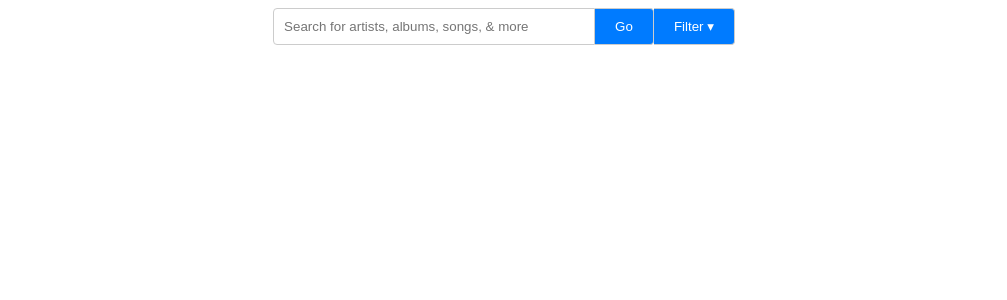
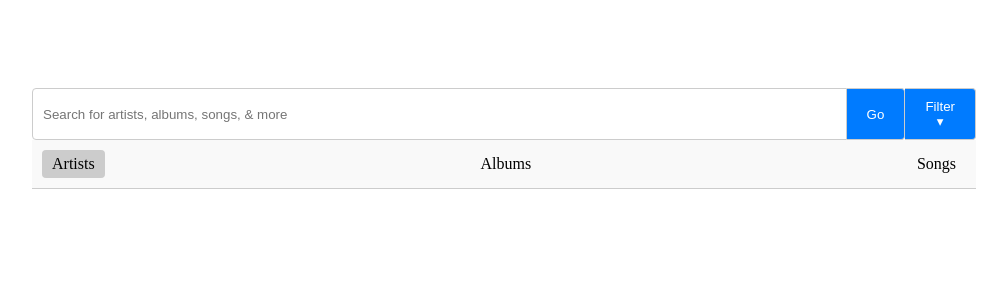
Before and after one commit to michaelshumshum/cse412-project, a Flask app: template templates/home.html in a window 1280 px wide. Shown: the top 300 px of the page, without its empty margins (136-1143 px from the left). Run offline with Flask 3, Linux system fonts and the light colour scheme; the template is opened without the code that fills it, so the values that code supplies are empty; some libraries are stand-ins or nearby versions.

Commit message:
first draft

```diff
--- a/main.py
+++ b/main.py
@@ -1,7 +1,6 @@
 from flask import Flask, abort, request
 from flask.templating import render_template
 from pony.orm import db_session
-import psycopg2
 
 import db
 from db.db import Album, Artist, Song
@@ -12,55 +11,74 @@ app.wsgi_app = db.db_session(app.wsgi_app)
 
 db.operations.create_countries()
 
-#added connection in main,
-#to store keywords collected from user when interacting with site
-conn = psycopg2.connect(
-    dbname = 'testname',
-    user = 'testuser',
-    password = 'testpassword',
-    host = 'localhost'
-)
-
-cursor = conn.cursor()
 
 @app.route("/")
-def hello():
-    return render_template("index.html", name="World")
+def index():
+    return render_template("home.html")
 
-#method for searching
-@app.route("/search", methods = ['POST'])
+
+# method for searching
+@app.route("/search", methods=["GET"])
 def search():
-    keyword = request.form['keyword']
-    cursor.execute()    #where we use SQL script to query based on user's search
-    results = cursor.fetchall()
-    return render_template("search_request.html", results=results)
+    return render_template("search_request.html")
 
 
 @app.route("/songs")
 @db_session
 def get_songs():
-    artist_name = request.args.get("artist")
-    album_name = request.args.get("album")
+    artist_names = request.args.get("artist")
 
     query = Song.select()
 
-    if artist_name:
-        artist = Artist.get(name=artist_name)
-        if not artist:
+    if artist_names:
+        artists = [
+            Artist.get(name=artist_name) for artist_name in artist_names.split(",")
+        ]
+        if not all(artists):
             return abort(404)
-        query = query.filter(lambda s: artist in s.artists)
 
+        queries = []
+        for artist in artists:
+            queries.append(query.filter(lambda a: artist in a.artists))
+        query = queries[0]
+        for q in queries[1:]:
+            query = query.union(q)
+
+    album_name = request.args.get("album")
     if album_name:
         album = Album.get(name=album_name)
         if not album:
             return abort(404)
         query = query.filter(lambda s: s.album is album)
 
-    return [{**song.to_dict()} for song in list(query)]
+    return [{**song.to_dict()} for song in list(query.distinct())]
 
 
 @db_session
 @app.route("/artists")
 def get_artists():
-    artists = [{**artist.to_dict()} for artist in Artist.select()]
-    return artists
+    query = Artist.select()
+
+    country_name = request.args.get("country")
+    if country_name:
+        query = query.filter(lambda a: a.country == country_name)
+
+    return [{**artist.to_dict()} for artist in list(query)]
+
+
+@app.route("/albums")
+@db_session
+def get_albums():
+    artist_names = request.args.get("artist")
+
+    query = Album.select()
+
+    if artist_names:
+        artists = [
+            Artist.get(name=artist_name) for artist_name in artist_names.split(",")
+        ]
+        if not all(artists):
+            return abort(404)
+        query.filter(lambda a: a)
+
+    return [{**album.to_dict()} for album in list(query.distinct())]
--- a/templates/home.html
+++ b/templates/home.html
@@ -2,8 +2,12 @@
 <html lang="en">
 <head>
   <meta charset="UTF-8">
-  <title>Centered Search Bar</title>
+  <title>CSE 412 Project</title>
   <style>
+    body {
+        padding: 5em 10em;
+    }
+
     .top-bar {
       display: flex;
       background-color: #f5f5f5;
@@ -16,7 +20,7 @@
 
     .search-bar input[type="text"] {
       padding: 10px;
-      width: 300px;
+      width: 100%;
       border: 1px solid #ccc;
       border-radius: 4px 0 0 4px;
       outline: none;
@@ -85,7 +89,170 @@
         flex-direction: column;
         font-size: 14px;
     }
+
+    .nav-tab {
+        display: flex;
+        justify-content: space-between;
+        align-items: center;
+        padding: 10px;
+        border-bottom: 1px solid #ccc;
+        background-color: #f9f9f9;
+    }
+
+    .nav-tab div {
+        cursor: pointer;
+        padding: 5px 10px;
+        border-radius: 4px;
+        transition: background-color 0.3s ease;
+    }
+
+    .nav-tab div.active {
+        background-color: #ccc;
+    }
+
+    .browser > .content > div {
+        display: none;
+    }
+
+    .browser > .content > div.active {
+        display: block;
+    }
   </style>
+  <script defer>
+    document.addEventListener('DOMContentLoaded', () => {
+        document.querySelector('.filter-toggle').addEventListener('click', () => {
+        document.querySelector('.filter-wrapper').classList.toggle('active');
+        });
+
+        document.addEventListener('click', (e) => {
+        const wrapper = document.querySelector('.filter-wrapper');
+        if (!wrapper.contains(e.target)) {
+            wrapper.classList.remove('active');
+        }
+        });
+
+        const releaseYear = document.getElementById("releaseYear");
+        const currentYear = new Date().getFullYear();
+
+        for (let year = currentYear; year >= 1930; year--) {
+        const option = document.createElement("option");
+        option.value = year;
+        option.textContent = year;
+        releaseYear.appendChild(option);
+    }
+
+        const slider = document.getElementById("duration-slider");
+        const label = document.getElementById("duration-label");
+
+        function updateLabel(value) {
+        const minutes = Math.floor(value / 60);
+        const seconds = value % 60;
+        label.textContent = `${minutes}:${seconds.toString().padStart(2, '0')}`;
+        }
+
+        // Initial value
+        updateLabel(slider.value);
+
+        slider.addEventListener("input", () => {
+        updateLabel(slider.value);
+        });
+
+        // browser tab switcher
+        document.querySelectorAll(".nav-tab > div").forEach((tab, index) => {
+            console.log("Tab clicked");
+            tab.addEventListener("click", () => {
+                document.querySelectorAll(".nav-tab > div").forEach(t => t.classList.remove("active"));
+                tab.classList.add("active");
+                document.querySelectorAll(".browser > .content > div").forEach(b => b.classList.remove("active"));
+                document.querySelectorAll(".browser > .content > div")[index].classList.add("active");
+            });
+        });
+    })
+
+  </script>
+  <script defer>
+    fetch("/artists")
+        .then(response => response.json())
+        .then(data => {
+        const artists = document.querySelector(".artists");
+        data.forEach(entry => {
+            const element = document.createElement("div");
+            element.classList.add('entry');
+
+            const name = document.createElement("h2");
+            name.textContent = entry.name;
+            element.appendChild(name);
+
+            const bio = document.createElement("p");
+            bio.textContent = entry.biography;
+            element.appendChild(bio);
+
+            const birthdate = document.createElement("p");
+            birthdate.textContent = new Date(entry.birthday).toLocaleDateString();
+            element.appendChild(birthdate);
+
+            const country = document.createElement("p");
+            country.textContent = entry.country;
+            element.appendChild(country);
+
+            const popularity = document.createElement("p");
+            popularity.textContent = `Popularity: ${entry.popularity}`;
+            element.appendChild(popularity);
+
+            artists.appendChild(element);
+        });
+    });
+    fetch("/albums")
+      .then(response => response.json())
+      .then(data => {
+        const albums = document.querySelector(".albums");
+        data.forEach(entry => {
+          const element = document.createElement("div");
+          element.classList.add('entry');
+
+          const name = document.createElement("h2");
+          name.textContent = entry.name;
+          element.appendChild(name);
+
+          const artist = document.createElement("p");
+          artist.textContent = entry.artist;
+          element.appendChild(artist);
+
+          const releaseDate = document.createElement("p");
+          releaseDate.textContent = new Date(entry.release_date).toLocaleDateString();
+          element.appendChild(releaseDate);
+
+          albums.appendChild(element);
+        });
+      });
+    fetch("/songs")
+      .then(response => response.json())
+      .then(data => {
+        const songs = document.querySelector(".songs");
+        data.forEach(entry => {
+          const element = document.createElement("div");
+          element.classList.add('entry');
+
+          const title = document.createElement("h2");
+          title.textContent = entry.title;
+          element.appendChild(title);
+
+          const artist = document.createElement("p");
+          artist.textContent = entry.artist;
+          element.appendChild(artist);
+
+          const album = document.createElement("p");
+          album.textContent = entry.album;
+          element.appendChild(album);
+
+          const duration = document.createElement("p");
+          duration.textContent = entry.duration;
+          element.appendChild(duration);
+
+          songs.appendChild(element);
+        });
+      });
+  </script>
 </head>
 <body>
 
@@ -144,46 +311,23 @@
      </div>
     </form>
   </div>
+  <div class="browser">
+      <div class="nav-tab">
+          <div class="active">Artists</div>
+          <div>Albums</div>
+          <div>Songs</div>
+      </div>
+      <div class="content">
+          <div class="artists active">
 
-  <script>
-    document.querySelector('.filter-toggle').addEventListener('click', () => {
-      document.querySelector('.filter-wrapper').classList.toggle('active');
-    });
+          </div>
+          <div class="albums">
 
-    document.addEventListener('click', (e) => {
-      const wrapper = document.querySelector('.filter-wrapper');
-      if (!wrapper.contains(e.target)) {
-        wrapper.classList.remove('active');
-      }
-    });
+          </div>
+          <div class="songs">
 
-    const releaseYear = document.getElementById("releaseYear");
-    const currentYear = new Date().getFullYear();
-
-    for (let year = currentYear; year >= 1930; year--) {
-     const option = document.createElement("option");
-     option.value = year;
-     option.textContent = year;
-     releaseYear.appendChild(option);
-   }
-
-    const slider = document.getElementById("duration-slider");
-    const label = document.getElementById("duration-label");
-
-    function updateLabel(value) {
-      const minutes = Math.floor(value / 60);
-      const seconds = value % 60;
-      label.textContent = `${minutes}:${seconds.toString().padStart(2, '0')}`;
-    }
-
-    // Initial value
-    updateLabel(slider.value);
-
-    slider.addEventListener("input", () => {
-      updateLabel(slider.value);
-    });
-
-  </script>
-
+          </div>
+      </div>
+  </div>
 </body>
 </html>
```
Also changed, not shown: templates/index.html (deleted, +0 -23 lines), templates/search.html (deleted, +0 -14 lines). Lines whose indentation alone changed are shown as unchanged.
